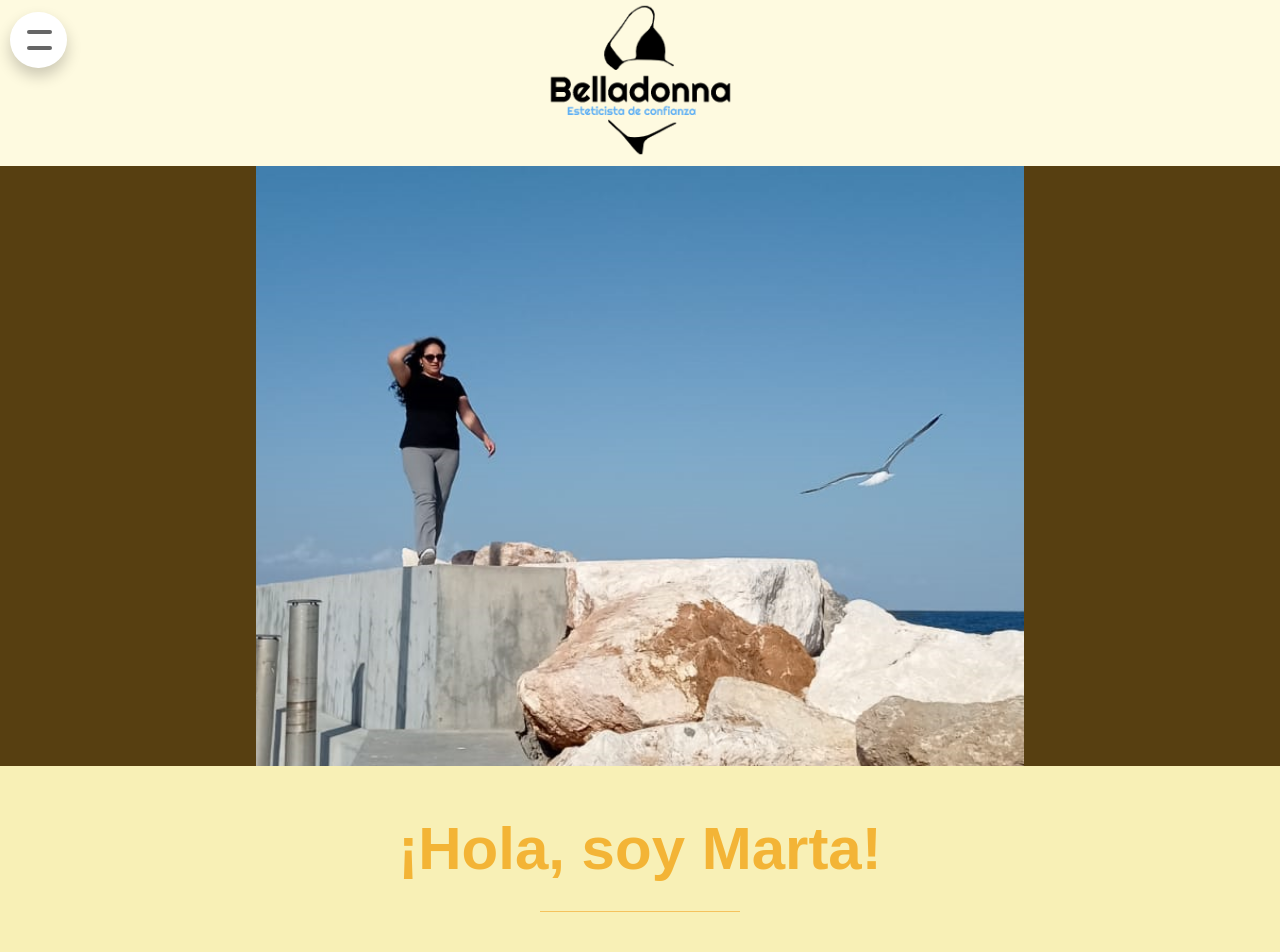
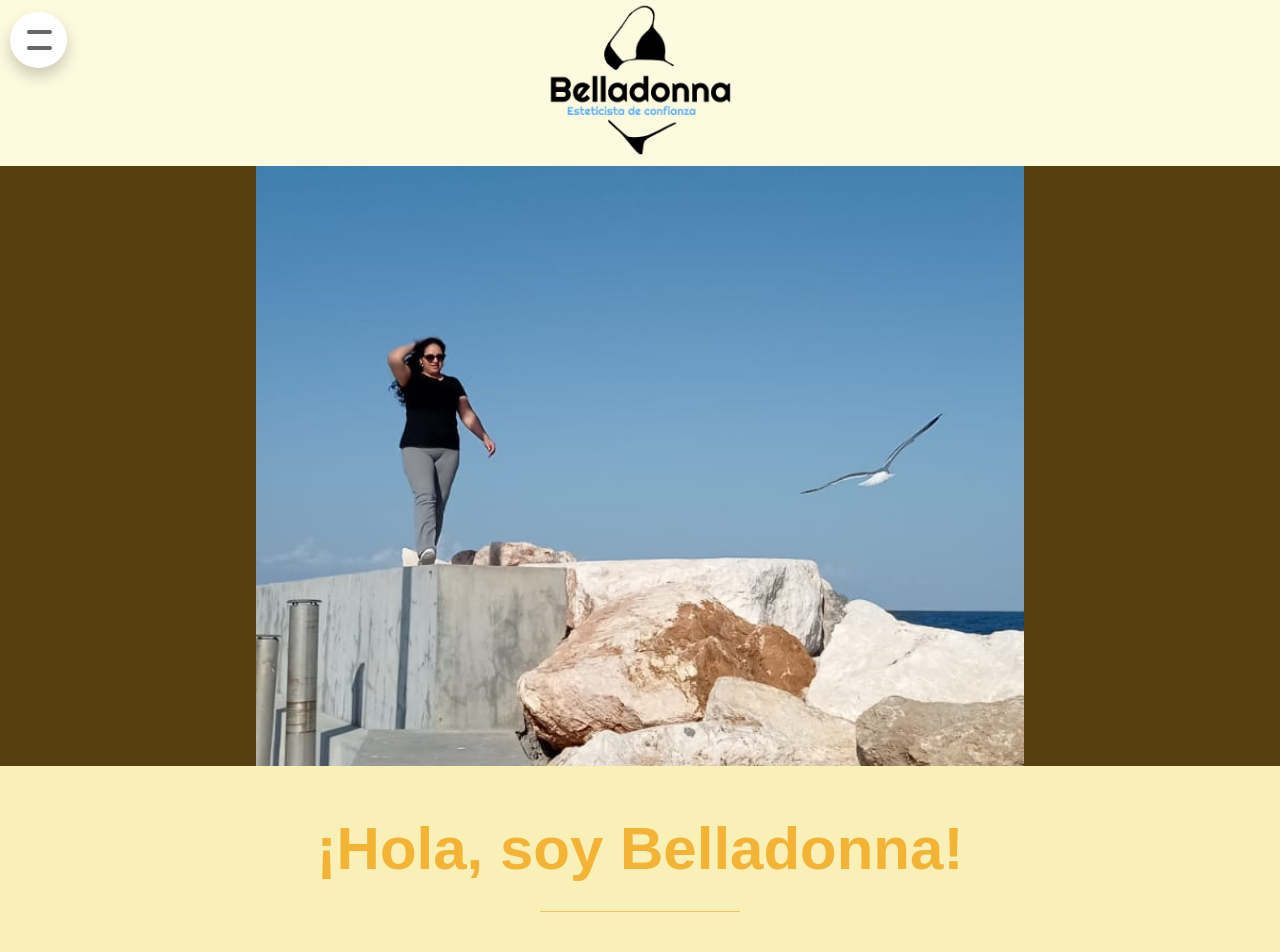
Before and after one commit to GreenMan-Coder/Belladonna, a Next.js app: page /Belladonna in a window 1280 px wide. Shown: the top 952 px of the page. Built offline with nearby package versions, Linux system fonts and the light colour scheme.

Commit message:
update belladonna name

```diff
--- a/components/belladonna/Biografia.jsx
+++ b/components/belladonna/Biografia.jsx
@@ -4,7 +4,7 @@ const Biografia = () => {
     return <section className="container">
 
         <hgroup>
-            <h1>¡Hola, soy Marta!</h1>
+            <h1>¡Hola, soy Belladonna!</h1>
             <hr />
             <h3>Experta en depilación femenina con más de 30 años de experiencia.</h3>
 
```
